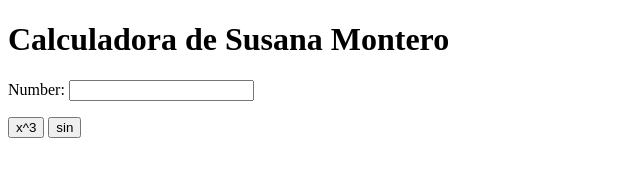
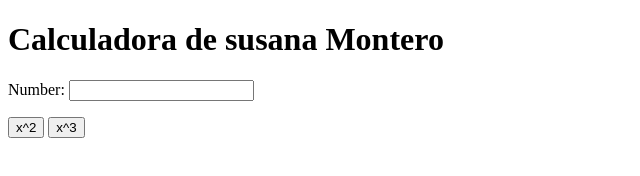
Before and after one commit to SusannaMontero/my_calculator1, a plain HTML site: page index.html in a window 1280 px wide. Shown: the whole page, without its empty margins (0-640 px from the left). Drawn offline with Linux system fonts and the light colour scheme.

Commit message:
x^2 button

```diff
--- a/index.html
+++ b/index.html
@@ -12,7 +12,7 @@
 
         <body>
 
-                 <h1>Calculadora de Susana Montero</h1>
+                 <h1>Calculadora de susana Montero</h1>
 
                  Number:
 
@@ -20,9 +20,9 @@
 
                  <p>
 
+                         <button onclick="square()"> x^2 </button>
+
                          <button onclick="cube()"> x^3 </button>
-
-                         <button onclick="sine()"> sin </button>
 
                  </p>
 
@@ -36,11 +36,11 @@
 
                          }
 
-                         function sine() {
+                         function square() {
 
                                   var num = document.getElementById("n1");
 
-                                  num.value = Math.sin(num.value);
+                                  num.value = Math.pow(num.value, 2);
 
                          }
 
```
